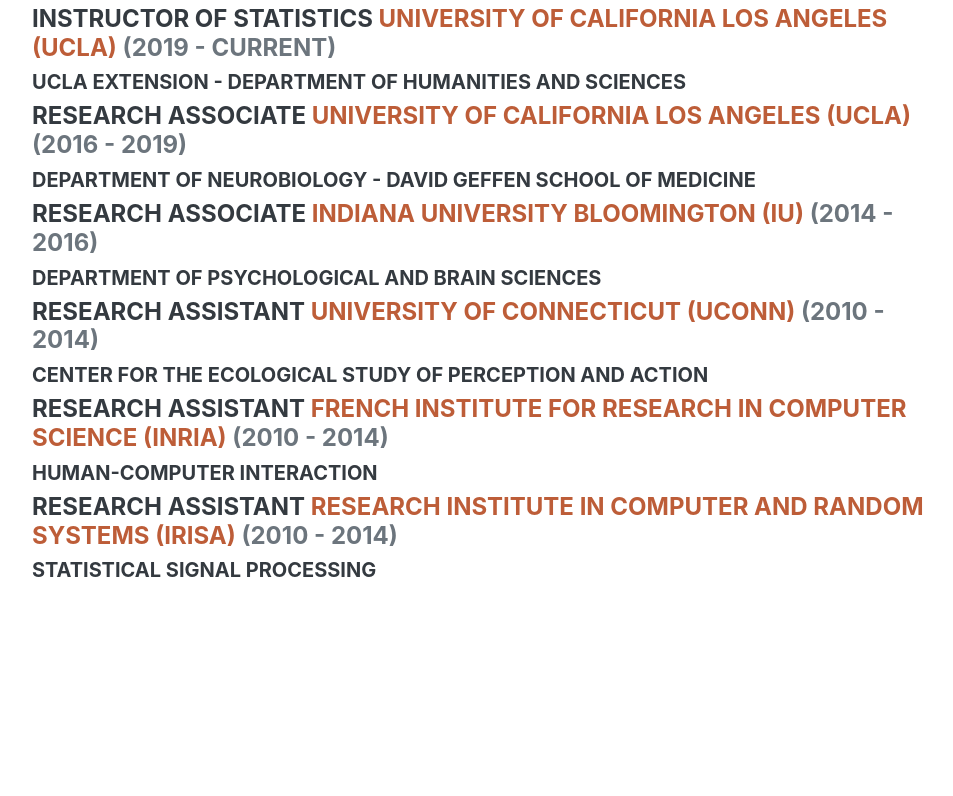
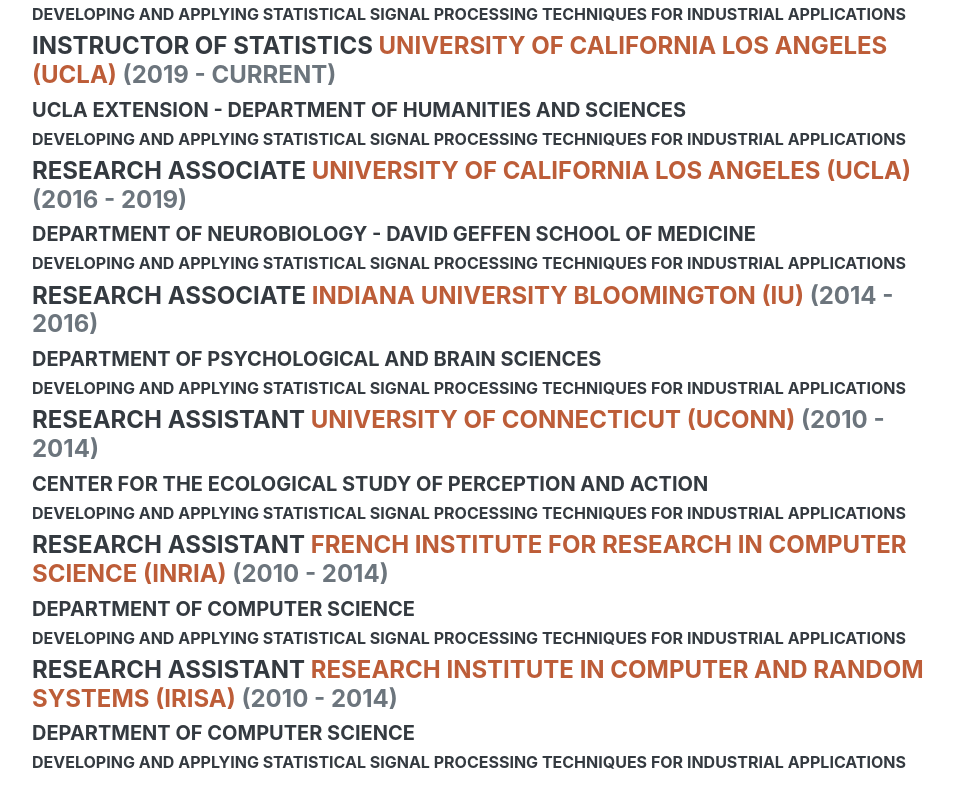
Before and after one commit to vahabmo/vahabmo.github.io, a plain HTML site: page index.html in a window 1280 px wide. Shown: the part 944-1740 px from the top of the page, without its empty margins (288-1241 px from the left). Drawn offline with Linux system fonts and the light colour scheme; a web font is replaced by a local one.

Commit message:
Update index.html

```diff
--- a/index.html
+++ b/index.html
@@ -60,25 +60,32 @@
       <div class="resume-section-content">
         <h4>Founder and CEO   <span class="text-primary">Perceptivia LLC   </span><span class="text-secondary"> (2019 - Current) </span></h4>
         <h5>Applied Computational Science   </h5>
-        <p4> </p4>
+        <h6>Developing and applying statistical signal processing techniques for industrial applications</h6>
+        <p4></p4>
         <h4>Instructor of Statistics   <span class="text-primary">University of California Los Angeles (UCLA)   </span><span class="text-secondary"> (2019 - Current) </span></h4>
         <h5>UCLA Extension - Department of Humanities and Sciences   </h5>
-        <p4> </p4>
+        <h6>Developing and applying statistical signal processing techniques for industrial applications</h6>
+        <p4></p4>
         <h4>RESEARCH ASSOCIATE   <span class="text-primary">University of California Los Angeles (UCLA)   </span><span class="text-secondary"> (2016 - 2019) </span></h4>
         <h5>Department of Neurobiology - David Geffen School of Medicine   </h5>
-        <p4> </p4>
+        <h6>Developing and applying statistical signal processing techniques for industrial applications</h6>
+        <p4></p4>
         <h4>RESEARCH ASSOCIATE   <span class="text-primary">Indiana University Bloomington (IU)   </span><span class="text-secondary"> (2014 - 2016) </span></h4>
         <h5>Department of Psychological and Brain Sciences  </h5>
-        <p4> </p4>
+        <h6>Developing and applying statistical signal processing techniques for industrial applications</h6>
+        <p4></p4>
         <h4>RESEARCH ASSISTANT   <span class="text-primary">University of Connecticut (UConn)   </span><span class="text-secondary"> (2010 - 2014) </span></h4>
         <h5>Center for the Ecological Study of Perception and Action  </h5>
-        <p4> </p4>
+        <h6>Developing and applying statistical signal processing techniques for industrial applications</h6>
+        <p4></p4>
         <h4>RESEARCH ASSISTANT   <span class="text-primary">French Institute for Research in Computer Science (INRIA)   </span><span class="text-secondary"> (2010 - 2014) </span></h4>
-        <h5>Human-Computer Interaction  </h5>
-        <p4> </p4>
+        <h5>Department of Computer Science  </h5>
+        <h6>Developing and applying statistical signal processing techniques for industrial applications</h6>
+        <p4></p4>
         <h4>RESEARCH ASSISTANT   <span class="text-primary">Research Institute in Computer And Random Systems (IRISA)   </span><span class="text-secondary"> (2010 - 2014) </span></h4>
-        <h5>Statistical Signal Processing  </h5>
-        <p4> </p4>
+        <h5>Department of Computer Science  </h5>
+        <h6>Developing and applying statistical signal processing techniques for industrial applications</h6>
+        <p4></p4>
       </div>
     </section>
     <section class="resume-section" id="education">
```
